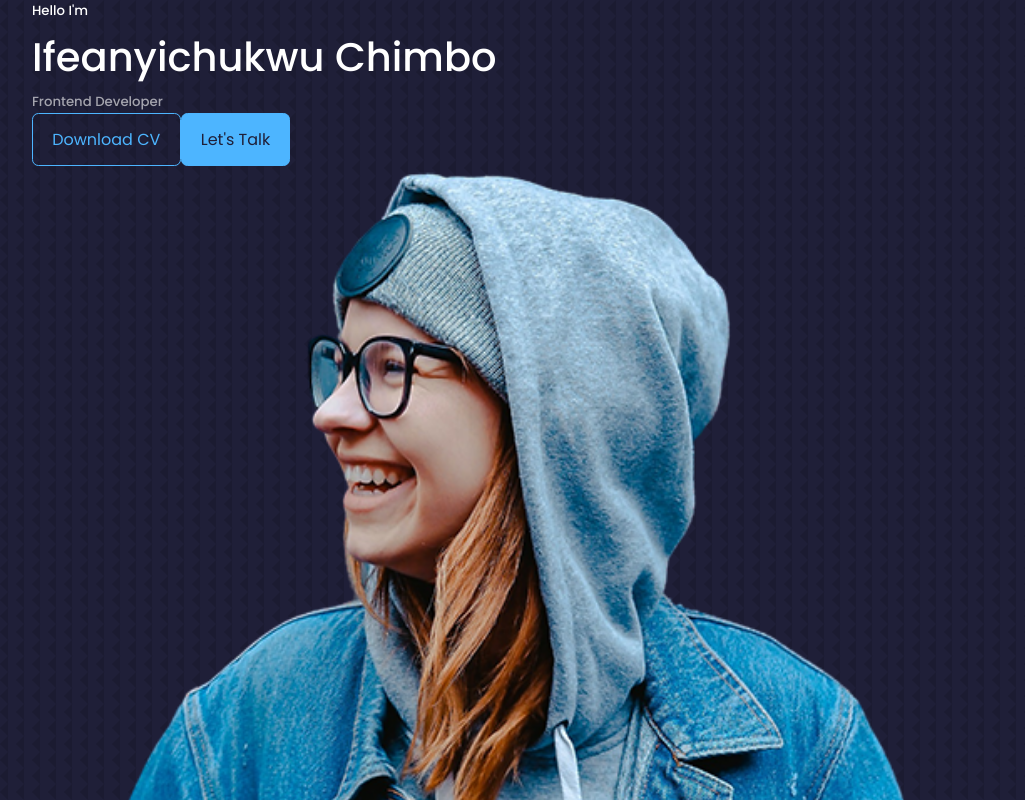
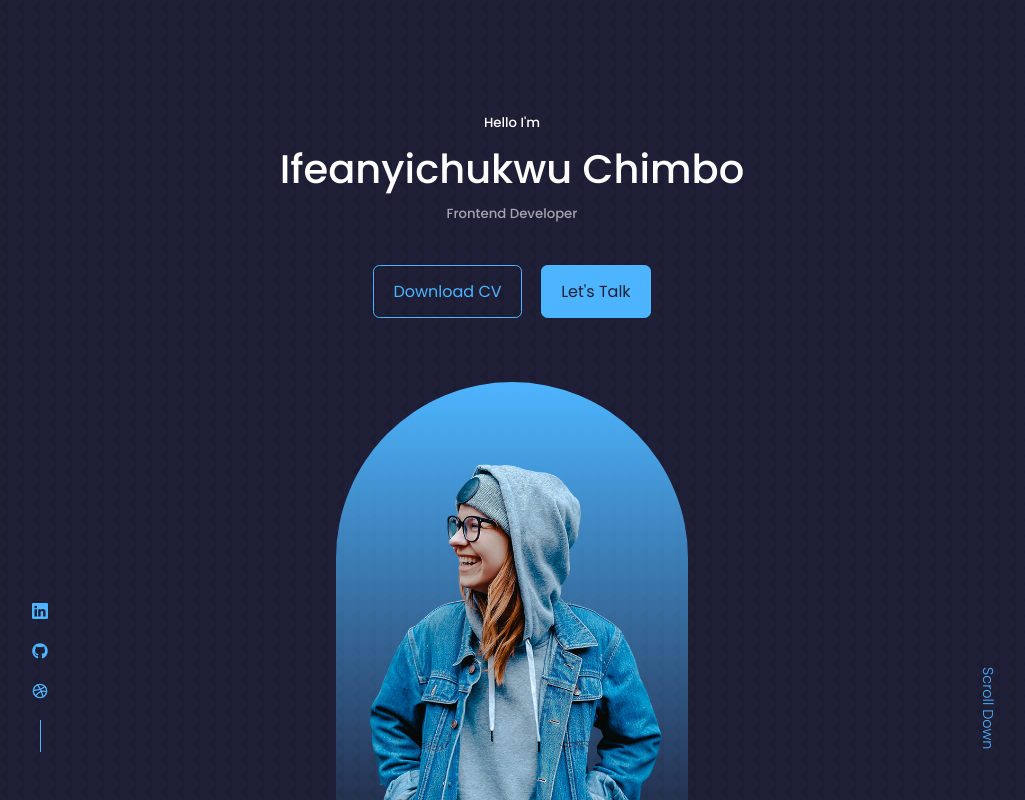
Before and after one commit to ifykenchi/react-portfolio-website-1, a React (Create React App) app: page / in a window 1280 px wide. Shown: the top 800 px of the page, without its empty margins (128-1153 px from the left). Built offline with nearby package versions, Linux system fonts and the light colour scheme.

Commit message:
nav section

```diff
--- a/package.json
+++ b/package.json
@@ -8,6 +8,7 @@
     "@testing-library/user-event": "^13.5.0",
     "react": "^18.2.0",
     "react-dom": "^18.2.0",
+    "react-icons": "^4.10.1",
     "react-scripts": "5.0.1",
     "web-vitals": "^2.1.4"
   },
--- a/src/components/header/Header.jsx
+++ b/src/components/header/Header.jsx
@@ -2,6 +2,7 @@
 import './header.css'
 import CTA from './CTA'
 import ME from '../../assets/me.png'
+import HeaderSocial from './HeaderSocials'
 
 const Header = () => {
   return (
@@ -11,6 +12,7 @@
         <h1>Ifeanyichukwu Chimbo</h1>
         <h5 className="text-light">Frontend Developer</h5>
         <CTA />
+        <HeaderSocial />
 
         <div className="me">
           <img src={ME} alt="me" />
--- a/src/components/header/HeaderSocials.jsx
+++ b/src/components/header/HeaderSocials.jsx
@@ -1,11 +1,14 @@
 import React from 'react'
+import {BsLinkedin} from 'react-icons/bs'
+import {FaGithub} from 'react-icons/fa'
+import {FiDribbble} from 'react-icons/fi'
 
 const HeaderSocials = () => {
   return (
     <div className="header__socials">
-        <a href="https://linkedin.com" target='blank'></a>
-        <a href="https://github.com" target='blank'></a>
-        <a href="https://dribble.com" target='blank'></a>
+        <a href="https://linkedin.com" target='blank'><BsLinkedin/></a>
+        <a href="https://github.com" target='blank'><FaGithub/></a>
+        <a href="https://dribble.com" target='blank'><FiDribbble/></a>
     </div>
   )
 }
--- a/src/components/header/header.css
+++ b/src/components/header/header.css
@@ -0,0 +1,79 @@
+header {
+    height: 100vh;
+    padding-top: 7rem;
+    overflow: hidden;
+}
+
+.header__container {
+    text-align: center;
+    height: 100%;
+    position: relative;
+}
+
+/* ======================== CTA ======================== */
+.cta {
+    margin-top: 2.5rem;
+    display: flex;
+    gap: 1.2rem;
+    justify-content: center;
+}
+
+/* ====================== HEADER SOCIALS ========================= */
+.header__socials {
+    display: flex;
+    flex-direction: column;
+    align-items: center;
+    gap: 0.8rem;
+    position: absolute;
+    left: 0;
+    bottom: 3rem;
+}
+
+.header__socials::after {
+    content: '';
+    width: 1px;
+    height: 2rem;
+    background: var(--color-primary);
+}
+
+/* ========================== ME ===================================== */
+.me {
+    background: linear-gradient(var(--color-primary), transparent);
+    width: 22rem;
+    height: 30rem;
+    position: absolute;
+    left: calc(50% - 11rem);
+    margin-top: 4rem;
+    border-radius: 12rem 12rem 0 0;
+    overflow: hidden;
+    padding: 5rem 1.5rem 1.5rem 1.5rem;
+}
+
+/* ============================= SCROLL DOWN =================================== */
+.scroll__down {
+    position: absolute;
+    right: -2.3rem;
+    bottom: 5rem;
+    transform: rotate(90deg);
+    font-weight: 300;
+    font-size: 0.9rem;
+}
+
+/* ================ MEDIA QUERIES (MEDIUM DEVICES) ==================== */
+@media screen and (max-width: 1024px) {
+    header {
+        height: 68vh;
+    }
+}
+
+/* ================ MEDIA QUERIES (SMALL DEVICES) ==================== */
+@media screen and (max-width: 1024px) {
+    header {
+        height: 100vh;
+    }
+
+    .header__socials,
+    .scroll__down {
+        display: none;
+    }
+}
--- a/src/components/nav/Nav.jsx
+++ b/src/components/nav/Nav.jsx
@@ -1,9 +1,19 @@
 import React from 'react'
 import './nav.css'
+import {AiOutlineHome} from 'react-icons/ai'
+import {AiOutlineUser} from 'react-icons/ai'
+import {BiBook} from 'react-icons/bi'
+import {RiServiceLine} from 'react-icons/ri'
 
 const Nav = () => {
   return (
-    <div>Nav</div>
+    <nav>
+      <a href="#"><AiOutlineHome /></a>
+      <a href="#about"><AiOutlineUser /></a>
+      <a href="#experience"><BiBook /></a>
+      <a href="#services"><RiServiceLine /></a>
+      <a href="#contact"><AiOutlineHome /></a>
+    </nav>
   )
 }
 
```
Also changed, not shown: 1 other file (tests, documents, lock files or other folders).
